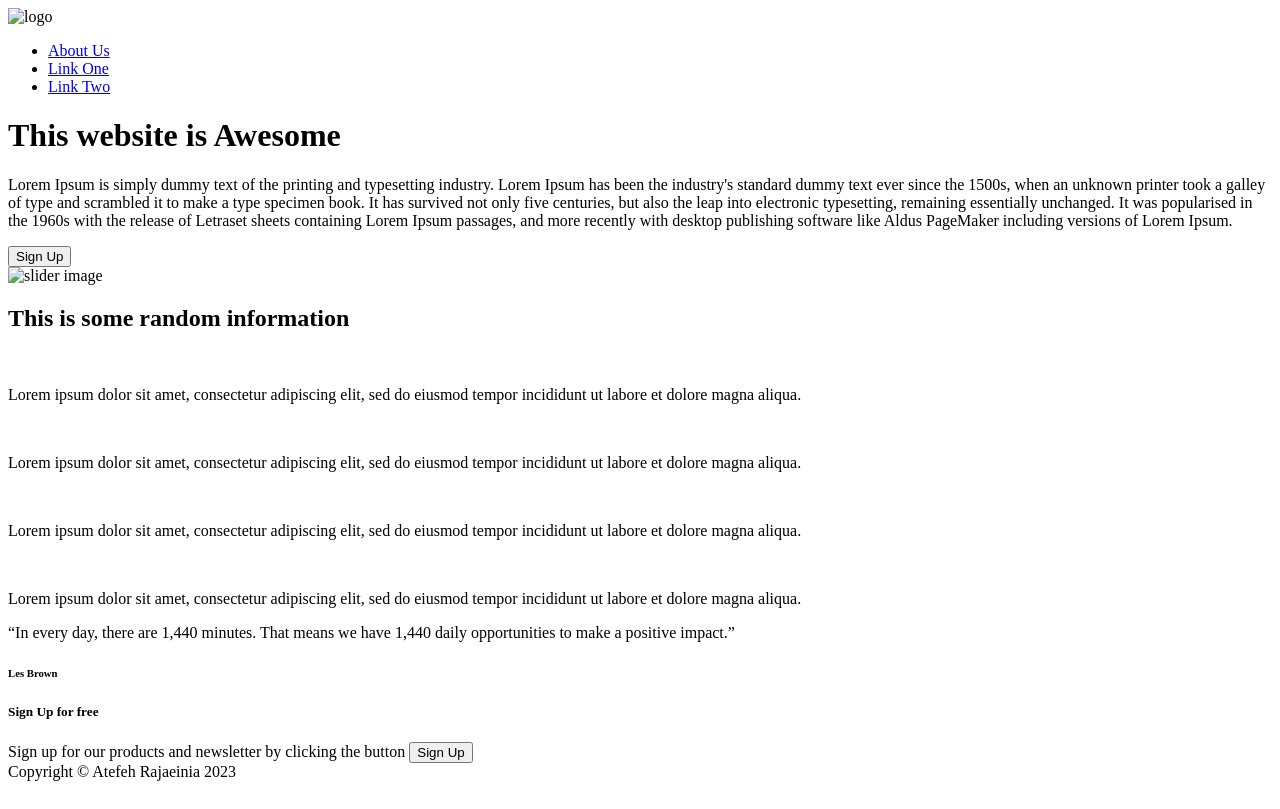
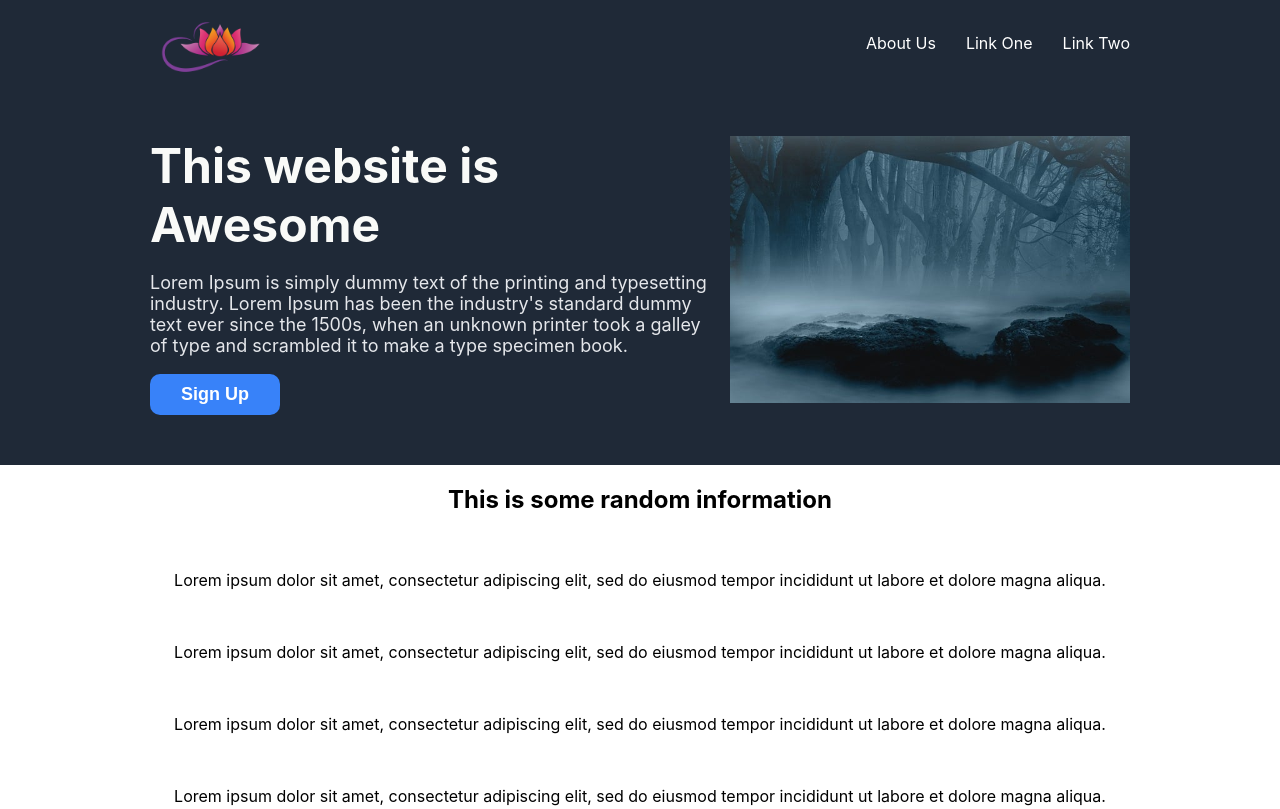
Before and after one commit to rajaeiAti/landing_page, a plain HTML site: page index.html in a window 1280 px wide. Shown: the top 809 px of the page. Drawn offline with Linux system fonts and the light colour scheme.

Commit message:
modify header and slider part

```diff
--- a/index.html
+++ b/index.html
@@ -9,26 +9,22 @@
 </head>
 <body>
     <header>
-        <div class="logo">
-            <img href="images/logo.png" alt="logo">
-        </div>
-        <div class="menu">
-            <ul>
-                <li><a href="pages/about-us">About Us</a></li>
-                <li><a href="pages/one">Link One</a></li>
-                <li><a href="pages/two">Link Two</a></li>
-            </ul>
-        </div>
+        <img src="images/logo.png" alt="logo" class="logo">
+        <ul class="menu">
+            <li><a href="pages/about-us">About Us</a></li>
+            <li><a href="pages/one">Link One</a></li>
+            <li><a href="pages/two">Link Two</a></li>
+        </ul>
     </header>
     <div class="container">
         <div class="slider">
             <div class="content">
                 <h1>This website is Awesome</h1>
-                <p>Lorem Ipsum is simply dummy text of the printing and typesetting industry. Lorem Ipsum has been the industry's standard dummy text ever since the 1500s, when an unknown printer took a galley of type and scrambled it to make a type specimen book. It has survived not only five centuries, but also the leap into electronic typesetting, remaining essentially unchanged. It was popularised in the 1960s with the release of Letraset sheets containing Lorem Ipsum passages, and more recently with desktop publishing software like Aldus PageMaker including versions of Lorem Ipsum.</p>
+                <p>Lorem Ipsum is simply dummy text of the printing and typesetting industry. Lorem Ipsum has been the industry's standard dummy text ever since the 1500s, when an unknown printer took a galley of type and scrambled it to make a type specimen book.</p>
                 <button>Sign Up</button>
             </div>
             <div class="image">
-                <img href="images/logo.png" alt="slider image">
+                <img src="images/foggy-forest.jpg" alt="foggy forest">
             </div>
         </div>
         <div class="info">
--- a/style.css
+++ b/style.css
@@ -0,0 +1,80 @@
+body {
+    font-family: -apple-system, BlinkMacSystemFont, 'Segoe UI', Roboto, Oxygen, Ubuntu, Cantarell, 'Open Sans', 'Helvetica Neue', sans-serif;
+    margin: 0;
+    min-height: 100vh;
+    display: flex;
+    flex-direction: column;
+    text-align: center;
+}
+
+header, footer, .slider{
+    background-color: #1F2937;
+}
+h1{
+    margin: 0;
+}
+
+header{
+    display: flex;
+    place-content: center space-between;
+    padding: 0 150px;
+}
+
+.logo{
+    flex-grow: 0;
+    max-width: 125px;
+}
+
+.menu{
+    margin: 0;
+    padding: 0;
+    list-style: none;
+    display: flex;
+    gap: 30px;
+    align-content: center;
+    justify-content: flex-start;
+    flex-wrap: wrap;
+}
+
+.menu a{
+    color: white;
+    text-decoration: none;
+}
+
+.slider{
+    padding:50px 150px;
+    display: flex;
+    gap:20px;
+    color: #E5E7EB;
+    font-size: 18px;
+}
+
+.content{
+    text-align: left;
+}
+
+.content h1{
+    font-size: 48px;
+    font-weight: bolder;
+    color: #F9FAF8;
+}
+
+.content button{
+    background-color: #3882F9;
+    color: #ffffff;
+    padding: 10px;
+    border-radius: 10px;
+    font-weight: 800;
+    font-size: 18px;
+    border: none;
+    min-width: 130px;
+}
+
+.image img{
+    max-width: 400px;
+}
+
+
+.quote{
+    background-color: #E5E7EB;
+}
```
Also changed, not shown: images/foggy-forest.jpg (added).
